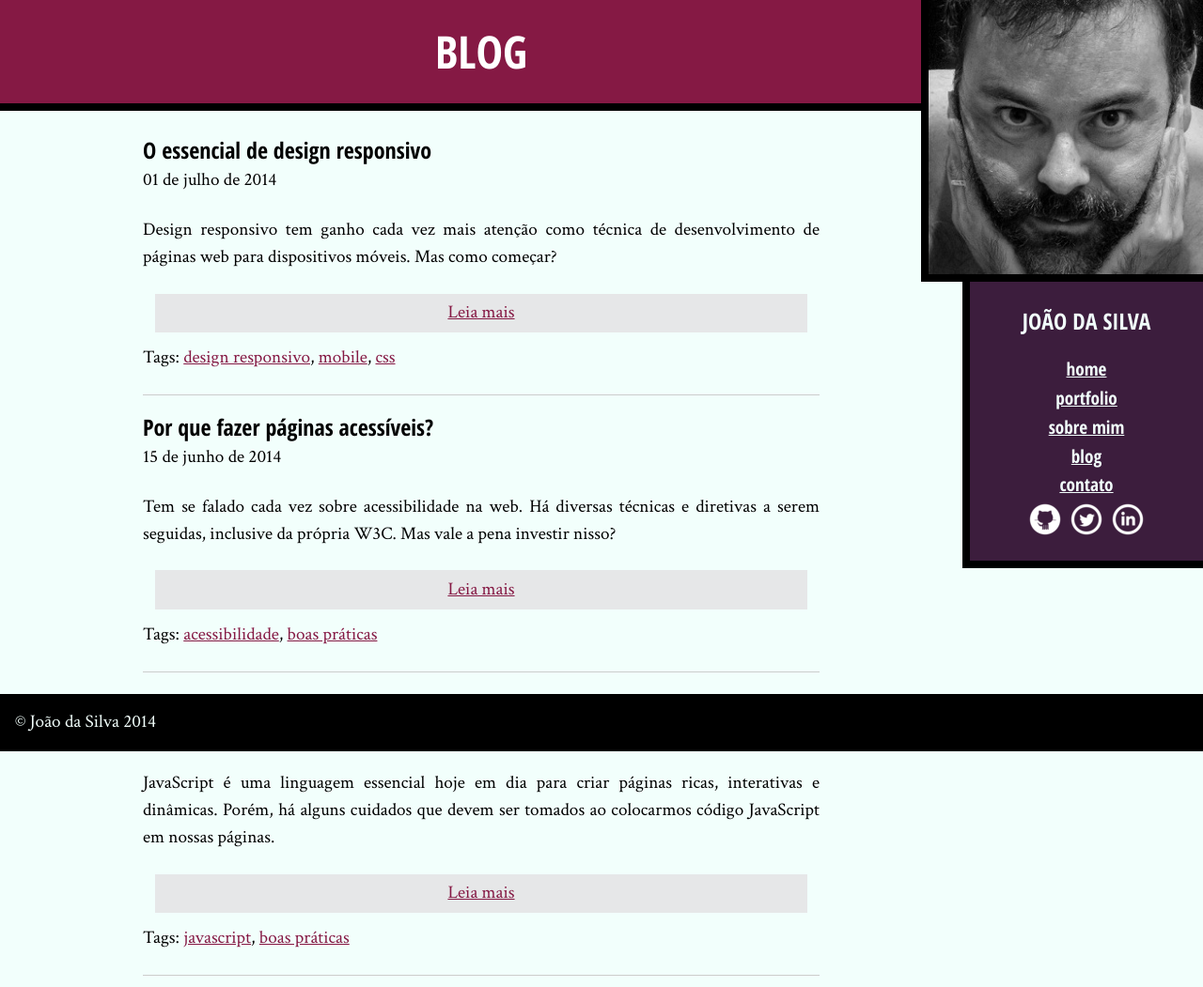
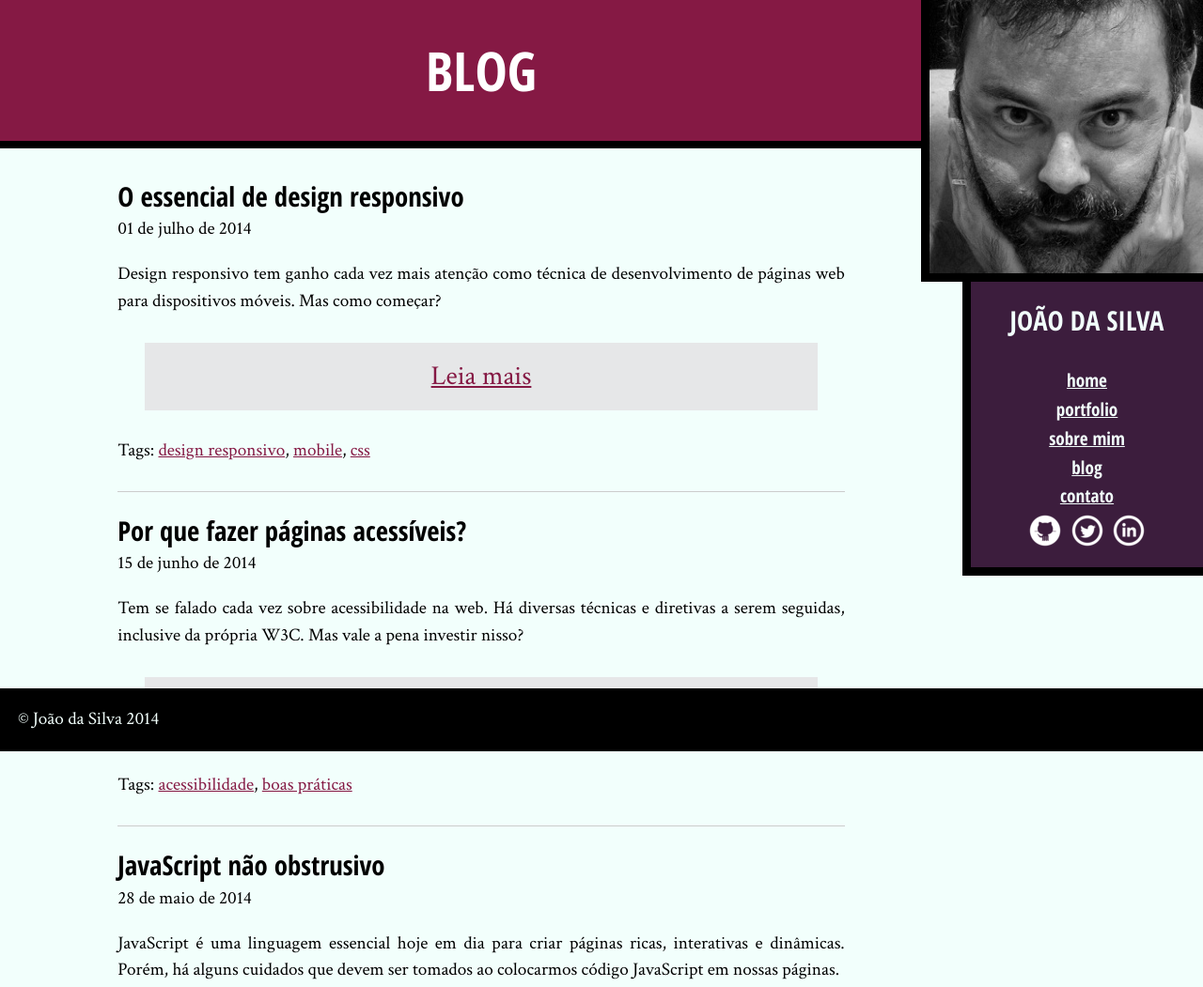
Before and after one commit to Francisco-Reis/alura-html-css-2, a plain HTML site: page blog.html in a window 1280 px wide. Shown: the top 1051 px of the page at 94% size. Drawn offline with Linux system fonts and the light colour scheme.

Commit message:
Update com arquivos do alura

```diff
--- a/css/bio.css
+++ b/css/bio.css
@@ -1,8 +1,8 @@
 .citacao-bio {
     background-color: #D9E5E3;
-    border: .5rem solid #C2CCCA;
-    padding: 1rem;
-    margin: 1rem 2rem;
+    border: .5em solid #C2CCCA;
+    padding: 1em;
+    margin: 1em 2em;
     width: 30ch;
     box-sizing: border-box;
 }
--- a/css/blog.css
+++ b/css/blog.css
@@ -1,14 +1,14 @@
 .leia-mais {
-    padding: .4rem;
-    margin: .8rem;
+    padding: .5em;
+    margin: 1em;
     display: block;
-    font-size: 1.2rem;
+    font-size: 1.5em;
     text-align: center;
     background-color: #E6E7E8;
 }
 
 .post-blog {
-    padding-bottom: 1.5rem;
+    padding-bottom: 1.5em;
     border-bottom: 1px solid #ccc;
-    margin-bottom: 1rem;
+    margin-bottom: 1em;
 }
--- a/css/index.css
+++ b/css/index.css
@@ -1,39 +1,46 @@
 .foto-home {
-    height: 10em;
+    height: 200px;
 }
 .saudacao p {
+    font-size: 1.5em;
     color: #99A;
     line-height: 1;
-    text-align: center;
+    padding: 2em;
 }
 .saudacao-inicio {
+    font-size: 3em;
     color: #889;
-    font-size: 2.5em;
 }
 .saudacao-ultima-linha {
     text-align: right;
     display: block;
-    padding-left: 1ch;
 }
 .saudacao strong {
+    font-size: 2em;
     color: #000;
-    font-size: 2em;
-    padding-right: 10ch;
 }
 .saudacao em {
     color: #851944;
-    font-size: 3em;
+    font-size: 4em;
 }
 .botao-index {
+    font-size: 1.25em;
     background-color: #851944;
     color: #FFF;
+    padding: .5em;
     border: .2em solid black;
-    width: 20em;
+    width: 40ch;
+    margin: 2em auto;
     display: block;
     text-align: center;
 }
+.secao-inicio {
+    padding: 2em;
+}
 .secao-inicio h2 {
+    font-size: 3em;
     text-transform: uppercase;
+    margin-bottom: .5em;
 }
 .trabalhos {
     background-color: #3C1D3D;
@@ -60,12 +67,22 @@
     color: #FFF;
     border-bottom: .5em solid #851944;
 }
+.blog small {
+    position: relative;
+    top: -2em;
+}
 .blog li a {
     color: #FCF;
+    padding: .5em;
+    display: block;
 }
 footer {
     background-color: #000;
     color: #FFF;
+    padding: 2em;
+}
+footer h2 {
+    font-size: 3em;
 }
 footer a {
     color: #F99;
--- a/css/site.css
+++ b/css/site.css
@@ -13,19 +13,19 @@ h2,
 
 h1 {
     text-transform: uppercase;
-    font-size: 3rem;
+    font-size: 3em;
 }
 
 .titulo-principal {
     text-align: center;
     background-color: #851944;
     color: #FFF;
-    padding: 1.2rem;
+    padding: 2rem;
     border-bottom: .5rem solid #000;
 }
 
 .subtitulo-texto {
-    font-size: 1.5rem;
+    font-size: 1.5em;
     clear: both;
 }
 
@@ -35,14 +35,14 @@ main a {
 
 main p {
     text-align: justify;
-    margin: 1.5rem 0;
+    margin: 1em 0;
 }
 
 .navegacao-site {
     text-align: center;
     background-color: #3C1D3D;
     color: #F2FFFC;
-    padding: 1.5rem;
+    padding: 1em;
 }
 
 .navegacao-site a {
@@ -52,14 +52,14 @@ main p {
 }
 
 .navegacao-site h1 {
-    font-size: 1.5rem;
-    margin-bottom: 1.2rem;
+    font-size: 1.5em;
+    margin-bottom: 1em;
 }
 
 .rodape-pagina {
     background-color: #000;
     color: #F2FFFC;
-    padding: 1rem;
+    padding: 1em;
     clear: both;
     position: fixed;
     bottom: 0;
@@ -69,10 +69,10 @@ main p {
 }
 
 .container {
-    width: 720px;
+    width: 80ch;
     margin-left: auto;
     margin-right: auto;
-    padding: 1.5rem 0;
+    padding: 1.5em 0;
 }
 
 strong {
@@ -109,13 +109,13 @@ em {
 main {
     width: 80%;
     float: left;
-    padding-bottom: 4rem;
+    padding-bottom: 4em;
 }
 
 .minha-foto,
 .navegacao-site {
-    border-left: .5rem solid black;
-    border-bottom: .5rem solid black;
+    border-left: .5em solid black;
+    border-bottom: .5em solid black;
     box-sizing: border-box;
 }
 
```
Also changed, not shown: css/portfolio.css (+4 -4 lines).
